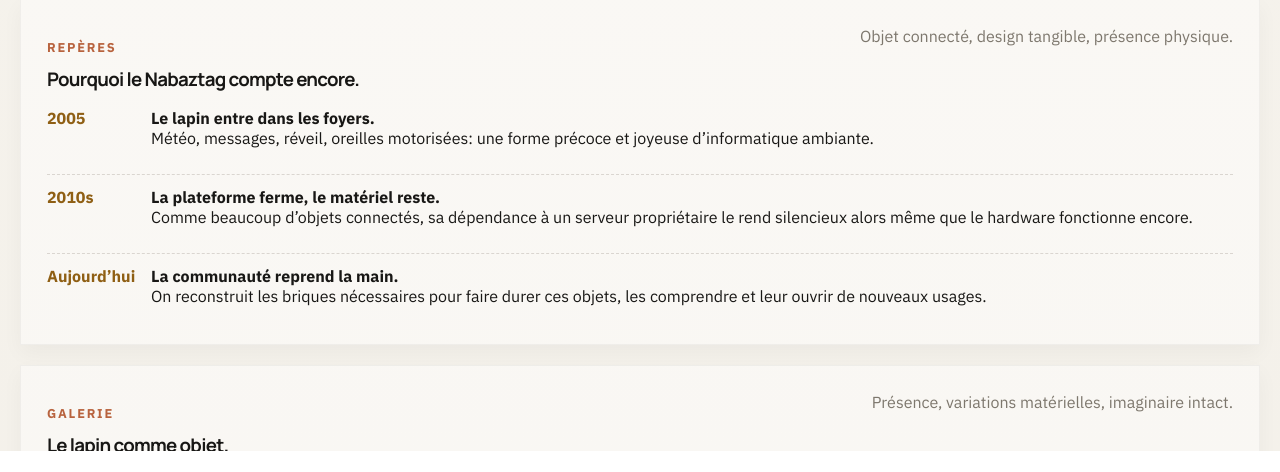
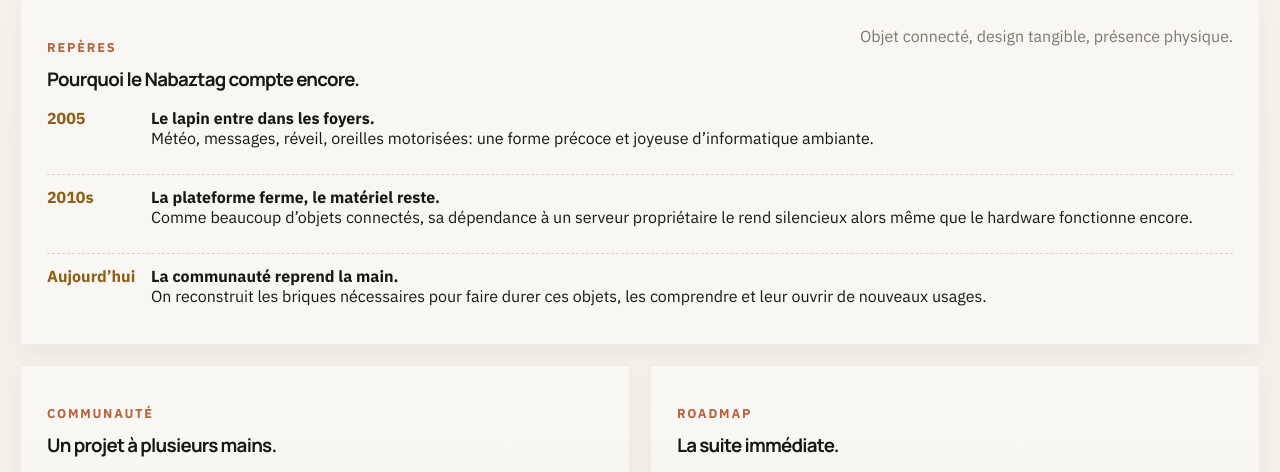
Before and after one commit to apachot/nabaztag, a Flask app: page / in a window 1280 px wide. Shown: the part 1074-1546 px from the top of the page. Run offline with Flask 3, Linux system fonts and the light colour scheme; some libraries are stand-ins or nearby versions.

Commit message:
Remove homepage gallery section

```diff
--- a/apps/portal/portal_app/templates/index.html
+++ b/apps/portal/portal_app/templates/index.html
@@ -99,39 +99,6 @@
       </div>
     </section>
 
-    <section class="panel">
-      <div class="panel-header-row">
-        <div>
-          <p class="section-kicker">Galerie</p>
-          <h3 style="margin: 0;">Le lapin comme objet.</h3>
-        </div>
-        <div class="soft">Présence, variations matérielles, imaginaire intact.</div>
-      </div>
-      <div class="photo-grid">
-        <article class="photo">
-          <img src="https://commons.wikimedia.org/wiki/Special:FilePath/Nabaztag.jpg" alt="Photo d'un Nabaztag blanc">
-          <div class="photo-body">
-            <h4>Une silhouette immédiate</h4>
-            <div class="soft">Oreilles motorisées, nez lumineux, présence physique: le Nabaztag reste instantanément reconnaissable.</div>
-          </div>
-        </article>
-        <article class="photo">
-          <img src="https://commons.wikimedia.org/wiki/Special:FilePath/Nabaztag%20tag.jpg" alt="Photo d'un Nabaztag tag">
-          <div class="photo-body">
-            <h4>Des générations différentes</h4>
-            <div class="soft">Le projet documente les variantes matérielles et les chemins de remise en service.</div>
-          </div>
-        </article>
-        <article class="photo">
-          <img src="https://commons.wikimedia.org/wiki/Special:FilePath/Nabazmobny1.jpg" alt="Photo d'un Nabazmob">
-          <div class="photo-body">
-            <h4>Un imaginaire intact</h4>
-            <div class="soft">Même éteints depuis des années, ces lapins continuent à susciter attachement et curiosité.</div>
-          </div>
-        </article>
-      </div>
-    </section>
-
     <section class="app-grid">
       <article class="panel">
         <p class="section-kicker">Communauté</p>
```
